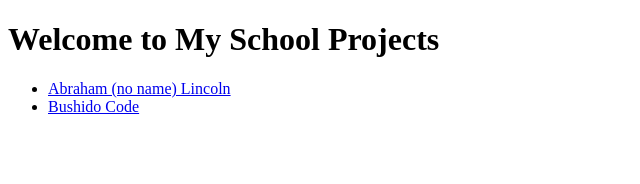
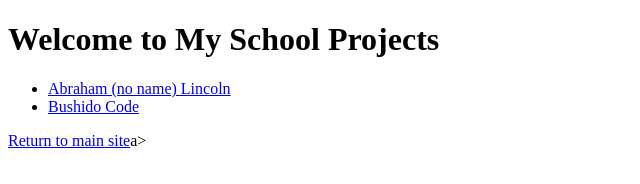
Before and after one commit to Johnthesuper117/school.bytelabs.online, a plain HTML site: page index.html in a window 1280 px wide. Shown: the whole page, without its empty margins (0-640 px from the left). Drawn offline with Linux system fonts and the light colour scheme.

Commit message:
Update index.html

```diff
--- a/index.html
+++ b/index.html
@@ -11,4 +11,5 @@
         <li><a href="abrahamLincoln.html">Abraham (no name) Lincoln</a></li>
         <li><a href="bushidoCode.html">Bushido Code</a></li>
     </ul>
+    <a href="https://www.bytelabs.online">Return to main site</a>a>
 </body>
```
